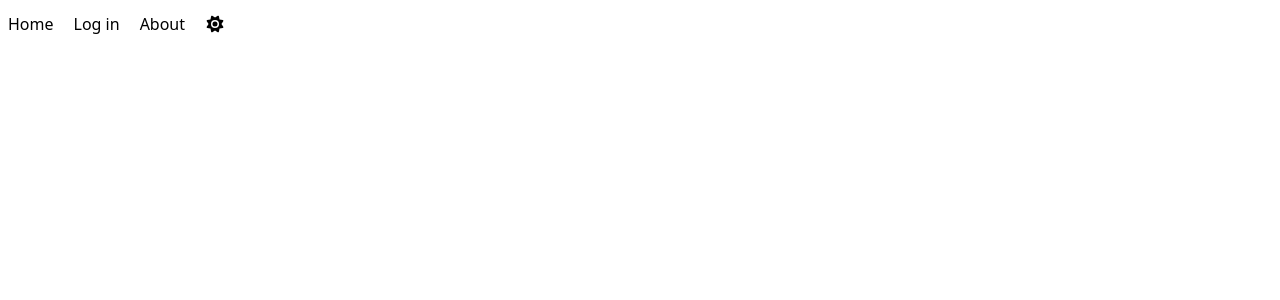
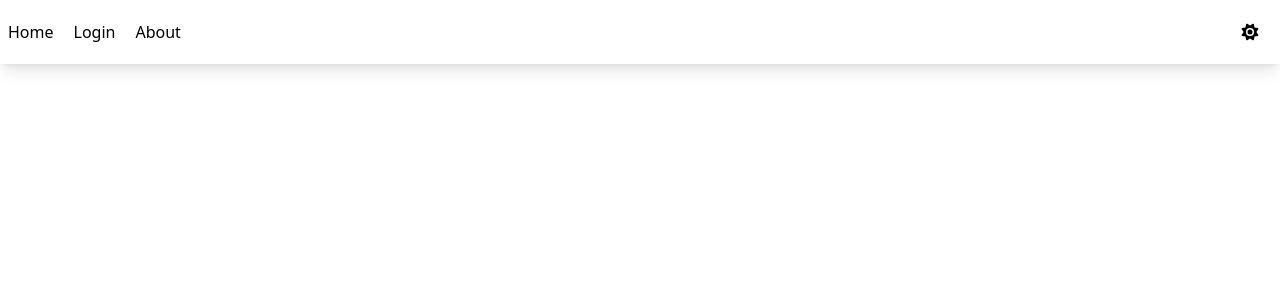
Before and after one commit to abdullah-helmy/Data-Wizards, a React (Create React App) app: page / in a window 1280 px wide. Shown: the top 300 px of the page. Built offline with nearby package versions, Linux system fonts and the light colour scheme.

Commit message:
Initial commit

```diff
--- a/package.json
+++ b/package.json
@@ -2,7 +2,7 @@
   "name": "data-wizards",
   "version": "0.1.0",
   "private": true,
-  "homepage": "",
+  "homepage": "https://github.com/abdullah-helmy/Data-Wizards",
   "dependencies": {
     "@fortawesome/fontawesome-svg-core": "^7.0.1",
     "@fortawesome/free-brands-svg-icons": "^7.0.1",
--- /dev/null
+++ b/src/About.js
@@ -0,0 +1,5 @@
+const About = () => {
+
+};
+
+export default About;
--- a/src/App.js
+++ b/src/App.js
@@ -1,18 +1,30 @@
 import logo from './logo.svg';
 import './index.css';
 import Navbar from './Navbar';
-import { useState } from 'react';
+import { useEffect, useState } from 'react';
+import Home from './Home';
+import Login from './Login';
+import About from './About';
 
 function App() {
   const [isDark, setIsDark] = useState(false);
-  const [Signed, setSigned] = useState(false);
+  const [signedIn, setSignedIn] = useState(false);
+  const [activePage, setActivePage] = useState('home');
 
   const darkModeHandler = () => setIsDark(!isDark);
 
+  useEffect(() => {
+    document.body.className = isDark ? 'bg-black text-white' : 'bg-white text-black';
+  }, [isDark]);
+
   return (
-    <div className={isDark ? 'bg-[#000000] text-white' : ''}>
-      <Navbar handler={darkModeHandler} />
-    </div>
+    <>
+      <Navbar setActivePage={setActivePage} darkModeHandler={darkModeHandler} />
+
+      {activePage === 'home' ? <Home /> : null}
+      {activePage === 'login' ? <Login /> : null}
+      {activePage === 'about' ? <About /> : null}
+    </>
   );
 }
 
--- a/src/Body.js
+++ b/src/Home.js
@@ -1,7 +1,7 @@
-const Body = () => {
+const Home = () => {
     return (
         <div></div>
     );
 };
 
-export default Body;
+export default Home;
--- /dev/null
+++ b/src/Login.js
@@ -0,0 +1,5 @@
+const Login = () => {
+
+};
+
+export default Login;
--- a/src/Navbar.js
+++ b/src/Navbar.js
@@ -1,17 +1,24 @@
 import { FontAwesomeIcon } from "@fortawesome/react-fontawesome";
-import { faSun } from '@fortawesome/free-solid-svg-icons'
+import { faSun } from '@fortawesome/free-solid-svg-icons';
 
 const Navbar = (props) => {
     return (
-        <div className="flex flex-row bg-transparent py-3 px-2">
-            <a className="pr-5">Home</a>
-            <a className="pr-5">Log in</a>
-            <a className="pr-5">About</a>
-
-            <button className="relative " onClick={props.handler}>
-                <FontAwesomeIcon icon={faSun} />
-            </button>
-        </div>
+        <div className='flex flex-row shadow-lg'>
+                <ul className='flex flex-row py-5 px-2'>
+                    <li className='pr-5'>
+                        <button className='' onClick={() => props.setActivePage('home')}>Home</button>
+                    </li>
+                    <li className='pr-5'>
+                        <button className='' onClick={() => props.setActivePage('login')}>Login</button>
+                    </li>
+                    <li className='pr-5'>
+                        <button className='' onClick={() => props.setActivePage('about')}>About</button>
+                    </li>
+                    <button className="absolute right-0 pr-5" onClick={() => props.darkModeHandler()}>
+                        <FontAwesomeIcon icon={faSun} />
+                    </button>
+                </ul>
+            </div>
     );
 };
 
```
